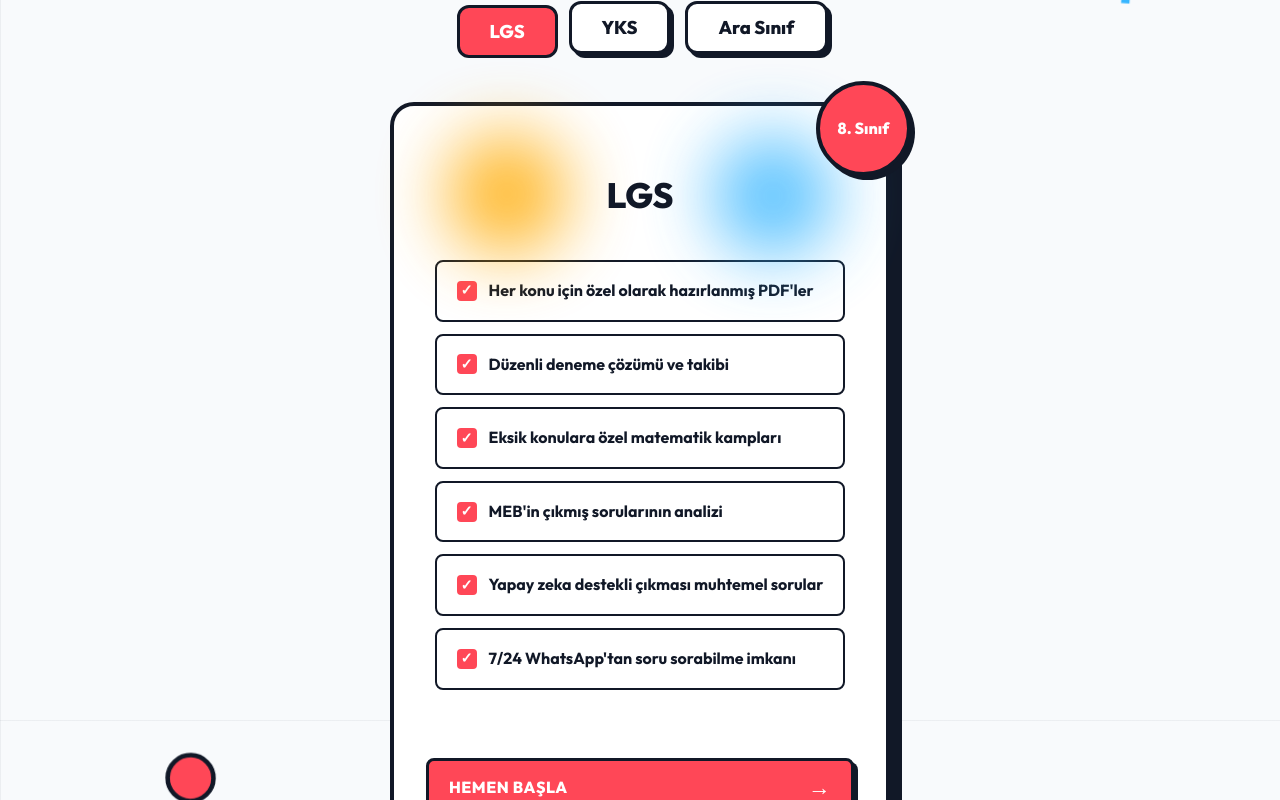
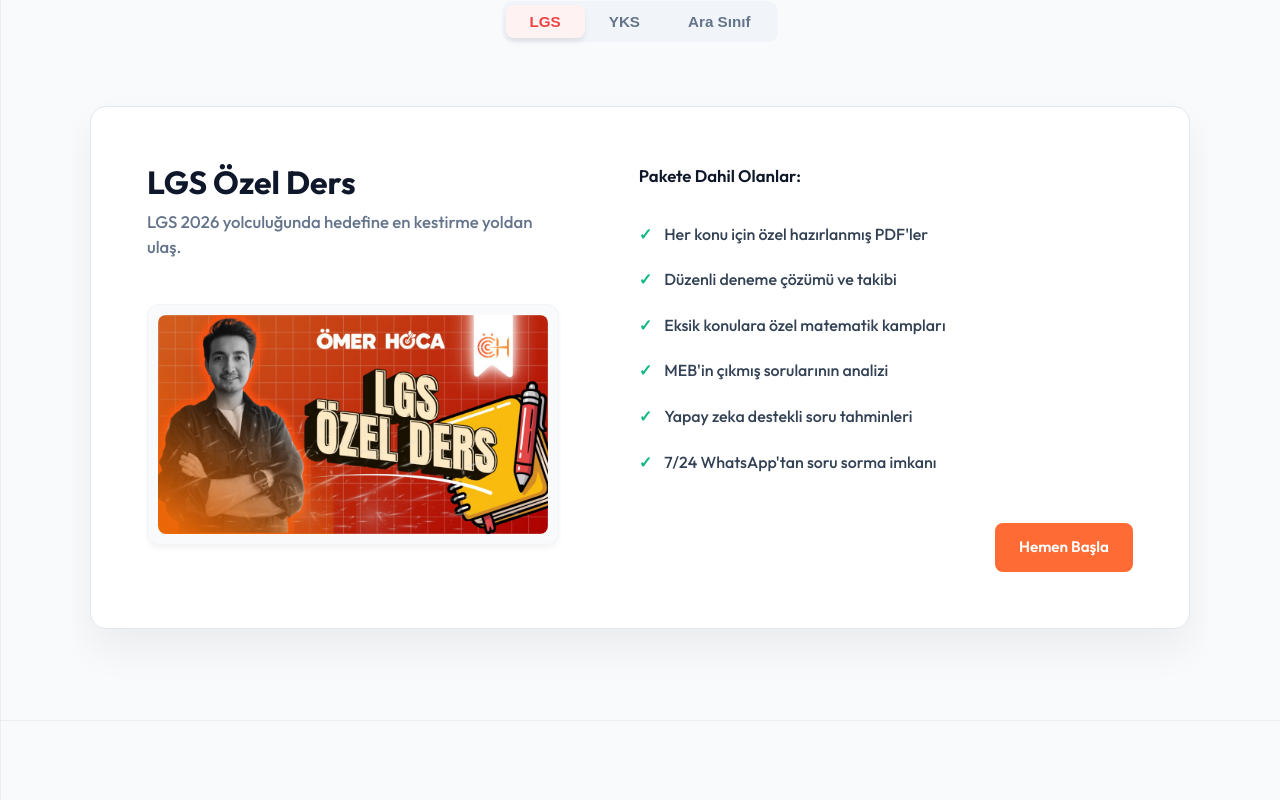
Before and after one commit to ometin-ops/omerhocam, a plain HTML site: page ozel-ders.html in a window 1280 px wide. Shown: the part 880-1680 px from the top of the page. Drawn offline with Linux system fonts and the light colour scheme.

Commit message:
Add files via upload

```diff
--- a/ozel-ders.html
+++ b/ozel-ders.html
@@ -177,80 +177,100 @@
 
             <div style="text-align: center; width: 100%;">
                 <h1 class="section-title">Özel Ders <span class="text-primary">Paketleri</span></h1>
-            </div>
-            <p class="section-subtitle">Size en uygun çalışma paketini seçin ve hemen başarıya odaklanın.</p>
+             <p class="section-subtitle">Size en uygun çalışma paketini seçin ve hemen başarıya odaklanın.</p>
 
-            <!-- Package Filter Tabs -->
-            <div class="package-tabs">
-                <button class="tab-btn active tab-lgs" data-target="lgs-paket">LGS</button>
-                <button class="tab-btn tab-yks" data-target="yks-paket">YKS</button>
-                <button class="tab-btn tab-ara-sinif" data-target="ara-sinif-paket">Ara Sınıf</button>
+            <!-- Modernized Package Filter Tabs -->
+            <div class="modern-tabs">
+                <button class="modern-tab-btn active tab-lgs" data-target="lgs-paket">LGS</button>
+                <button class="modern-tab-btn tab-yks" data-target="yks-paket">YKS</button>
+                <button class="modern-tab-btn tab-ara-sinif" data-target="ara-sinif-paket">Ara Sınıf</button>
             </div>
 
-            <div class="neo-pricing-container">
-                <!-- LGS Package (Red Theme) -->
-                <div class="neo-pricing-card theme-red" id="lgs-paket" style="display: flex;">
-                    <div class="price-badge-round">8. Sınıf</div>
-                    <div style="position: relative; text-align: center; padding: 20px 0; overflow: visible; width: 100%; display: flex; justify-content: center; align-items: center;">
-                        <div style="position: absolute; top: -20px; left: 5%; width: 120px; height: 120px; background: #ffaa00; border-radius: 50%; filter: blur(35px); opacity: 0.85; z-index: 0; pointer-events: none;"></div>
-                        <div style="position: absolute; bottom: -20px; right: 5%; width: 120px; height: 120px; background: #38b6ff; border-radius: 50%; filter: blur(35px); opacity: 0.85; z-index: 0; pointer-events: none;"></div>
-                        <h3 style="margin: 0; font-size: 2.2rem; position: relative; z-index: 2; color: #111827; font-weight: 800;">LGS</h3>
+            <div class="modern-pricing-container">
+                <!-- LGS Package (Modern) -->
+                <div class="modern-pricing-card" id="lgs-paket" style="display: flex;">
+                    <div class="card-left">
+                        <div class="package-top-info">
+                            <h3>LGS Özel Ders</h3>
+                            <p class="package-slogan">LGS 2026 yolculuğunda hedefine en kestirme yoldan ulaş.</p>
+                        </div>
+                        <div class="modern-image-card">
+                            <img src="lgs1.jpg" alt="LGS Özel Ders" class="modern-pricing-img">
+                        </div>
                     </div>
-                    <ul class="neo-features-list">
-                        <li><span class="neo-check-icon">✓</span> Her konu için özel olarak hazırlanmış PDF'ler</li>
-                        <li><span class="neo-check-icon">✓</span> Düzenli deneme çözümü ve takibi</li>
-                        <li><span class="neo-check-icon">✓</span> Eksik konulara özel matematik kampları</li>
-                        <li><span class="neo-check-icon">✓</span> MEB'in çıkmış sorularının analizi</li>
-                        <li><span class="neo-check-icon">✓</span> Yapay zeka destekli çıkması muhtemel sorular</li>
-                        <li><span class="neo-check-icon">✓</span> 7/24 WhatsApp'tan soru sorabilme imkanı</li>
-                    </ul>
-                    <a href="index.html#iletisim" class="neo-pricing-btn">
-                        <span>Hemen Başla</span>
-                        <span class="btn-arrow">→</span>
-                    </a>
+                    <div class="card-right">
+                        <div>
+                            <p class="features-header">Pakete Dahil Olanlar:</p>
+                            <ul class="modern-features-list">
+                                <li><span class="modern-check">✓</span> Her konu için özel hazırlanmış PDF'ler</li>
+                                <li><span class="modern-check">✓</span> Düzenli deneme çözümü ve takibi</li>
+                                <li><span class="modern-check">✓</span> Eksik konulara özel matematik kampları</li>
+                                <li><span class="modern-check">✓</span> MEB'in çıkmış sorularının analizi</li>
+                                <li><span class="modern-check">✓</span> Yapay zeka destekli soru tahminleri</li>
+                                <li><span class="modern-check">✓</span> 7/24 WhatsApp'tan soru sorma imkanı</li>
+                            </ul>
+                        </div>
+                        <div class="modern-btn-group">
+                            <a href="index.html#iletisim" class="modern-btn modern-btn-main">Hemen Başla</a>
+                        </div>
+                    </div>
                 </div>
 
-                <!-- YKS Package (Blue Theme) -->
-                <div class="neo-pricing-card theme-blue" id="yks-paket">
-                    <div class="price-badge-round">12. Sınıf<br>Ve Mezun</div>
-                    <div style="position: relative; text-align: center; padding: 20px 0; overflow: visible; width: 100%; display: flex; justify-content: center; align-items: center;">
-                        <div style="position: absolute; top: -20px; left: 5%; width: 120px; height: 120px; background: #ffaa00; border-radius: 50%; filter: blur(35px); opacity: 0.85; z-index: 0; pointer-events: none;"></div>
-                        <div style="position: absolute; bottom: -20px; right: 5%; width: 120px; height: 120px; background: #38b6ff; border-radius: 50%; filter: blur(35px); opacity: 0.85; z-index: 0; pointer-events: none;"></div>
-                        <h3 style="margin: 0; font-size: 2.2rem; position: relative; z-index: 2; color: #111827; font-weight: 800;">YKS</h3>
+                <!-- YKS Package (Modern) -->
+                <div class="modern-pricing-card" id="yks-paket" style="display: none;">
+                    <div class="card-left">
+                        <div class="package-top-info">
+                            <h3>YKS Özel Ders</h3>
+                            <p class="package-slogan">TYT-AYT maratonunda profesyonel destekle fark yarat.</p>
+                        </div>
+                        <div class="modern-image-card">
+                            <img src="yks1.jpg" alt="YKS Özel Ders" class="modern-pricing-img">
+                        </div>
                     </div>
-                    <ul class="neo-features-list">
-                        <li><span class="neo-check-icon">✓</span> Her konu için özel olarak hazırlanmış PDF'ler</li>
-                        <li><span class="neo-check-icon">✓</span> Düzenli deneme çözümü ve takibi</li>
-                        <li><span class="neo-check-icon">✓</span> Eksik konulara özel matematik kampları</li>
-                        <li><span class="neo-check-icon">✓</span> ÖSYM'nin çıkmış sorularının analizi</li>
-                        <li><span class="neo-check-icon">✓</span> Yapay zeka destekli çıkması muhtemel sorular</li>
-                        <li><span class="neo-check-icon">✓</span> 7/24 WhatsApp'tan soru sorabilme imkanı</li>
-                    </ul>
-                    <a href="index.html#iletisim" class="neo-pricing-btn">
-                        <span>Hemen Başla</span>
-                        <span class="btn-arrow">→</span>
-                    </a>
+                    <div class="card-right">
+                        <div>
+                            <p class="features-header">Pakete Dahil Olanlar:</p>
+                            <ul class="modern-features-list">
+                                <li><span class="modern-check">✓</span> Birebir canlı dersler ve PDF desteği</li>
+                                <li><span class="modern-check">✓</span> ÖSYM tarzı yeni nesil soru çözümleri</li>
+                                <li><span class="modern-check">✓</span> Haftalık gelişim raporu ve analiz</li>
+                                <li><span class="modern-check">✓</span> Kişiye özel çalışma programı</li>
+                                <li><span class="modern-check">✓</span> Yapay zeka destekli eksik analizi</li>
+                                <li><span class="modern-check">✓</span> 7/24 Rehberlik ve Soru Çözümü</li>
+                            </ul>
+                        </div>
+                        <div class="modern-btn-group">
+                            <a href="index.html#iletisim" class="modern-btn modern-btn-main">Hemen Başla</a>
+                        </div>
+                    </div>
                 </div>
 
-                <!-- Ara Sınıf Package (Purple Theme) -->
-                <div class="neo-pricing-card theme-purple" id="ara-sinif-paket">
-                    <div class="price-badge-round">5-11. Sınıf</div>
-                    <div style="position: relative; text-align: center; padding: 20px 0; overflow: visible; width: 100%; display: flex; justify-content: center; align-items: center;">
-                        <div style="position: absolute; top: -20px; left: 5%; width: 120px; height: 120px; background: #ffaa00; border-radius: 50%; filter: blur(35px); opacity: 0.85; z-index: 0; pointer-events: none;"></div>
-                        <div style="position: absolute; bottom: -20px; right: 5%; width: 120px; height: 120px; background: #38b6ff; border-radius: 50%; filter: blur(35px); opacity: 0.85; z-index: 0; pointer-events: none;"></div>
-                        <h3 style="margin: 0; font-size: 2.2rem; position: relative; z-index: 2; color: #111827; font-weight: 800;">Ara Sınıf</h3>
+                <!-- Ara Sınıf Package (Modern) -->
+                <div class="modern-pricing-card" id="ara-sinif-paket" style="display: none;">
+                    <div class="card-left">
+                        <div class="package-top-info">
+                            <h3>Ara Sınıf Destek</h3>
+                            <p class="package-slogan">Okul yazılılarında başarıyı yakala, temeli sağlam at.</p>
+                        </div>
+                        <div class="modern-image-card">
+                            <img src="ara1.jpg" alt="Ara Sınıf Destek" class="modern-pricing-img">
+                        </div>
                     </div>
-                    <ul class="neo-features-list">
-                        <li><span class="neo-check-icon">✓</span> Maarif Model ile tam uyumluluk</li>
-                        <li><span class="neo-check-icon">✓</span> Okul yazılılarına özel yazılı hazırlık provaları</li>
-                        <li><span class="neo-check-icon">✓</span> Düzenli ödevlendirme ve takibi</li>
-                        <li><span class="neo-check-icon">✓</span> Her konuya özel hazırlanmış PDF'ler</li>
-                        <li><span class="neo-check-icon">✓</span> Konu eksiği teşhis testleri</li>
-                    </ul>
-                    <a href="iletisim.html" class="neo-pricing-btn">
-                        <span>Hemen Başla</span>
-                        <span class="btn-arrow">→</span>
-                    </a>
+                    <div class="card-right">
+                        <div>
+                            <p class="features-header">Pakete Dahil Olanlar:</p>
+                            <ul class="modern-features-list">
+                                <li><span class="modern-check">✓</span> Maarif Model ile tam uyumlu içerik</li>
+                                <li><span class="modern-check">✓</span> Yazılı öncesi özel hazırlık provaları</li>
+                                <li><span class="modern-check">✓</span> Temel eksikleri giderme kampları</li>
+                                <li><span class="modern-check">✓</span> Düzenli ödevlendirme ve veli bilgilendirme</li>
+                                <li><span class="modern-check">✓</span> Zengin soru bankası ve PDF arşivi</li>
+                            </ul>
+                        </div>
+                        <div class="modern-btn-group">
+                            <a href="index.html#iletisim" class="modern-btn modern-btn-main">Hemen Başla</a>
+                        </div>
+                    </div>
                 </div>
             </div>
         </section>
@@ -410,9 +430,9 @@
                             });
                         }
 
-                        // Package Tab Filtering Logic
-                        const tabBtns = document.querySelectorAll('.tab-btn');
-                        const cards = document.querySelectorAll('.neo-pricing-card');
+                        // Modernized Package Tab Filtering Logic
+                        const tabBtns = document.querySelectorAll('.modern-tab-btn');
+                        const cards = document.querySelectorAll('.modern-pricing-card');
 
                         tabBtns.forEach(btn => {
                             btn.addEventListener('click', () => {
--- a/style.css
+++ b/style.css
@@ -1576,6 +1576,269 @@ h6 {
 
 .theme-yellow .neo-pricing-btn:hover {
   background-color: #ffca2c;
+}
+
+/* --- Modern Minimalist Pricing (Borderless & Soft Shadows) --- */
+.modern-pricing-card {
+  background: #ffffff;
+  border: 1px solid #e2e8f0; /* Very subtle border */
+  border-radius: 16px;
+  padding: 3.5rem;
+  position: relative;
+  box-shadow: 0 20px 40px rgba(0, 0, 0, 0.06);
+  transition: all 0.3s ease;
+  display: flex;
+  flex-direction: row;
+  align-items: stretch;
+  gap: 5rem;
+  width: 100%;
+  max-width: 1100px;
+  margin: 3rem auto;
+  text-align: left;
+}
+
+.modern-pricing-card:hover {
+  transform: translateY(-5px);
+  box-shadow: 0 30px 60px rgba(0, 0, 0, 0.1);
+}
+
+.card-left {
+  flex: 1;
+  display: flex;
+  flex-direction: column;
+  gap: 1.5rem;
+}
+
+.card-right {
+  flex: 1.2;
+  display: flex;
+  flex-direction: column;
+  justify-content: space-between;
+}
+
+.package-top-info h3 {
+  font-size: 2rem;
+  font-weight: 700;
+  color: #0f172a;
+  margin: 0 0 0.5rem 0;
+}
+
+.package-slogan {
+  font-size: 1.05rem;
+  color: #64748b;
+  font-weight: 500;
+  line-height: 1.5;
+}
+
+/* Modern Chart Card */
+.modern-chart-card,
+.modern-image-card {
+    background: #f8fafc;
+    border: 1px solid #f1f5f9;
+    border-radius: 12px;
+    padding: 15px;
+    margin-top: 20px;
+    display: flex;
+    flex-direction: column;
+    align-items: center;
+    justify-content: center;
+    overflow: hidden;
+    box-shadow: 0 4px 6px -1px rgba(0, 0, 0, 0.05);
+}
+
+.modern-image-card {
+    padding: 10px; /* Reduced padding for image fit */
+}
+
+.modern-pricing-img {
+    width: 100%;
+    height: auto;
+    border-radius: 8px;
+    object-fit: contain;
+    transition: transform 0.3s ease;
+}
+
+.modern-pricing-img:hover {
+    transform: scale(1.02);
+}
+
+.modern-chart-card h4 {
+  font-size: 0.95rem;
+  font-weight: 600;
+  margin-bottom: 1rem;
+  color: #1e293b;
+}
+
+/* Modern Feature List */
+.features-header {
+  font-size: 1.05rem;
+  font-weight: 600;
+  color: #0f172a;
+  margin-bottom: 2rem;
+}
+
+.modern-features-list {
+  list-style: none;
+  padding: 0;
+  margin: 0;
+  display: flex;
+  flex-direction: column;
+  gap: 1.25rem;
+}
+
+.modern-features-list li {
+  display: flex;
+  align-items: center;
+  gap: 0.75rem;
+  font-weight: 500;
+  color: #334155;
+  font-size: 1rem;
+}
+
+.modern-check {
+  color: #10b981; /* Soft green */
+  font-weight: 800;
+}
+
+/* Modern Button Group */
+.modern-btn-group {
+  display: flex;
+  gap: 1rem;
+  margin-top: 3rem;
+  justify-content: flex-end;
+}
+
+.modern-btn {
+  padding: 12px 24px;
+  border-radius: 8px;
+  font-weight: 600;
+  font-size: 0.95rem;
+  text-decoration: none;
+  transition: all 0.2s ease;
+  display: inline-flex;
+  align-items: center;
+  justify-content: center;
+}
+
+.modern-btn-main {
+  background-color: #38b6ff;
+  color: #ffffff;
+  border: none;
+  transition: background-color 0.3s ease, transform 0.3s ease;
+}
+
+.modern-btn-main:hover {
+  background-color: #0095ff;
+  transform: translateY(-2px);
+}
+
+/* Dynamic Pricing Button Colors */
+#lgs-paket .modern-btn-main {
+  background-color: #ff6b35;
+}
+
+#lgs-paket .modern-btn-main:hover {
+  background-color: #e55a2b;
+}
+
+#yks-paket .modern-btn-main {
+  background-color: #38b6ff;
+}
+
+#yks-paket .modern-btn-main:hover {
+  background-color: #0095ff;
+}
+
+#ara-sinif-paket .modern-btn-main {
+  background-color: #8a2be2;
+}
+
+#ara-sinif-paket .modern-btn-main:hover {
+  background-color: #721acb;
+}
+
+/* Coaching Specific Button Style */
+#coaching-paket .modern-btn-main {
+  background-color: #ffcc00; /* Yellow/Orange */
+  color: #1e293b; /* Dark text for contrast */
+}
+
+#coaching-paket .modern-btn-main:hover {
+  background-color: #e6b800;
+  transform: translateY(-2px);
+}
+
+/* Page Specific Sections */
+.kocluk-section {
+  padding: 2rem 0 6rem;
+}
+
+.modern-btn-secondary {
+  background-color: transparent;
+  color: #475569;
+  border: 1px solid #e2e8f0;
+}
+
+.modern-btn-secondary:hover {
+  background-color: #f8fafc;
+  border-color: #cbd5e1;
+}
+
+/* Modernized Tabs */
+.modern-tabs {
+    display: flex;
+    justify-content: center;
+    background: #f1f5f9;
+    padding: 4px;
+    border-radius: 10px;
+    width: fit-content;
+    margin: 2rem auto 4rem;
+}
+
+.modern-tab-btn {
+    border: none;
+    background: transparent;
+    padding: 8px 24px;
+    font-weight: 600;
+    font-size: 0.95rem;
+    color: #64748b;
+    cursor: pointer;
+    border-radius: 8px;
+    transition: all 0.2s ease;
+}
+
+.modern-tab-btn.active {
+    background: #ffffff;
+    color: #0f172a;
+    box-shadow: 0 4px 6px -1px rgba(0, 0, 0, 0.1);
+}
+
+.modern-tab-btn.active.tab-lgs {
+    background: #fef2f2;
+    color: #ef4444;
+}
+.modern-tab-btn.active.tab-yks {
+    background: #eff6ff;
+    color: #3b82f6;
+}
+.modern-tab-btn.active.tab-ara-sinif {
+    background: #f5f3ff;
+    color: #8b5cf6;
+}
+
+/* Responsive Modern */
+@media (max-width: 968px) {
+  .modern-pricing-card {
+    flex-direction: column;
+    padding: 2.5rem;
+    gap: 3rem;
+  }
+  .modern-btn-group {
+    justify-content: center;
+  }
+  .modern-btn {
+    flex: 1;
+  }
 }
 
 @media (max-width: 768px) {
```
Also changed, not shown: kocluk.html (+26 -24 lines), ara1.jpg (added), kocluk1.jpg (added), lgs1.jpg (added), yks1.jpg (added).
